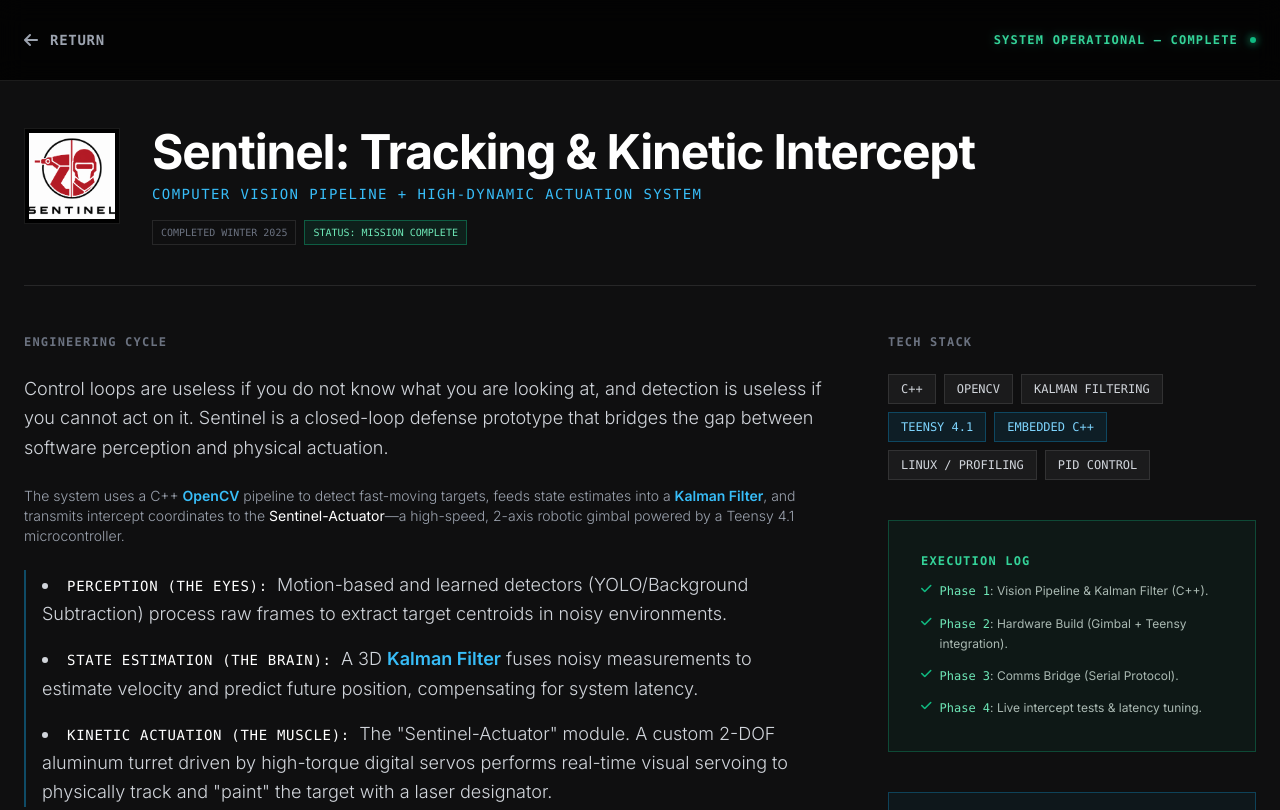
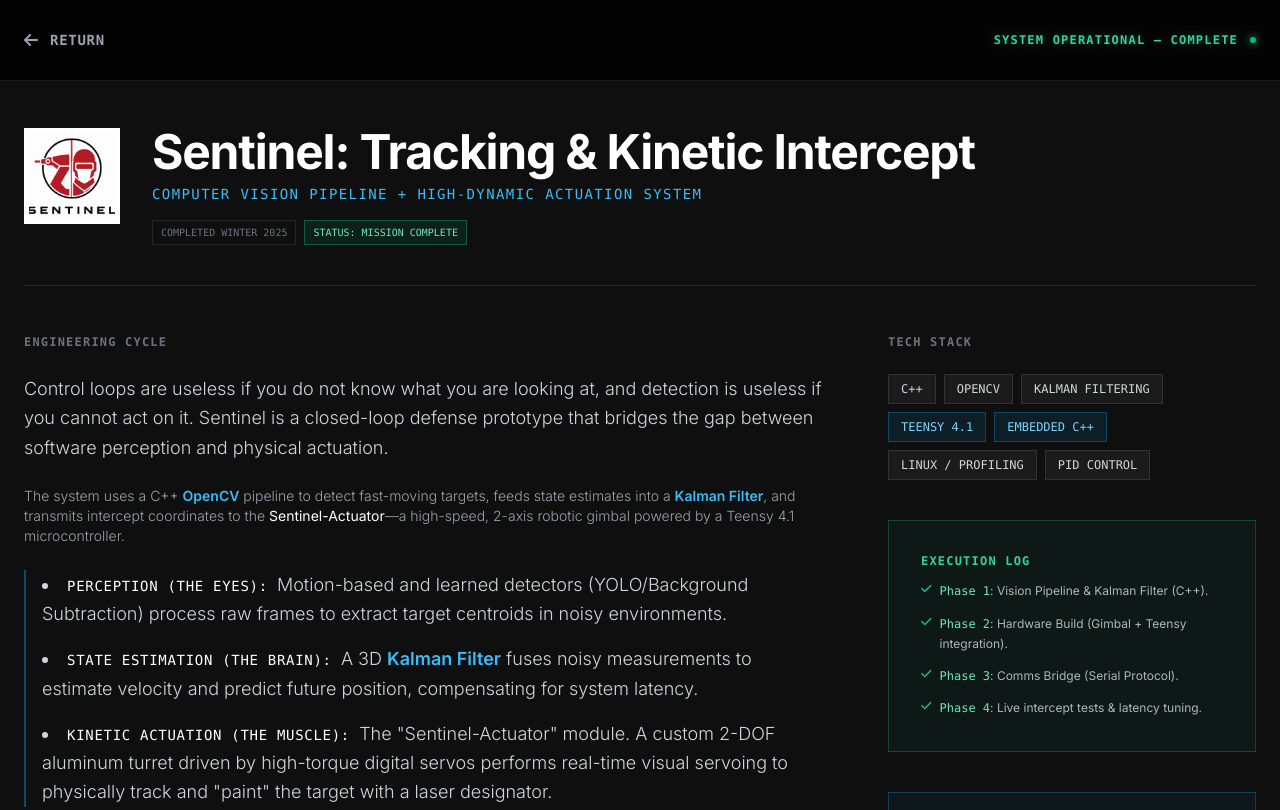
Before and after one commit to enrique-gr/portfolio, a plain HTML site: page sentinel.html in a window 1280 px wide. Shown: the top 810 px of the page. Drawn offline with nearby package versions, Linux system fonts and the light colour scheme.

Commit message:
Add files via upload

```diff
--- a/sentinel.html
+++ b/sentinel.html
@@ -77,7 +77,7 @@
 
         <div class="flex flex-col md:flex-row items-start gap-8 mb-12 border-b border-white/10 pb-10">
             <div
-                class="h-24 w-24 bg-black border border-white/10 p-1 flex items-center justify-center overflow-hidden shrink-0">
+                class="h-24 w-24 bg-white border border-white/10 p-1 flex items-center justify-center overflow-hidden shrink-0">
                 <img src="images/sentinel_logo.png" alt="Sentinel CV System"
                      class="h-full w-full object-cover"
                      onerror="this.style.display='none';this.parentElement.innerHTML='<i class=\'fas fa-crosshairs text-4xl text-white\'></i>'">
```
